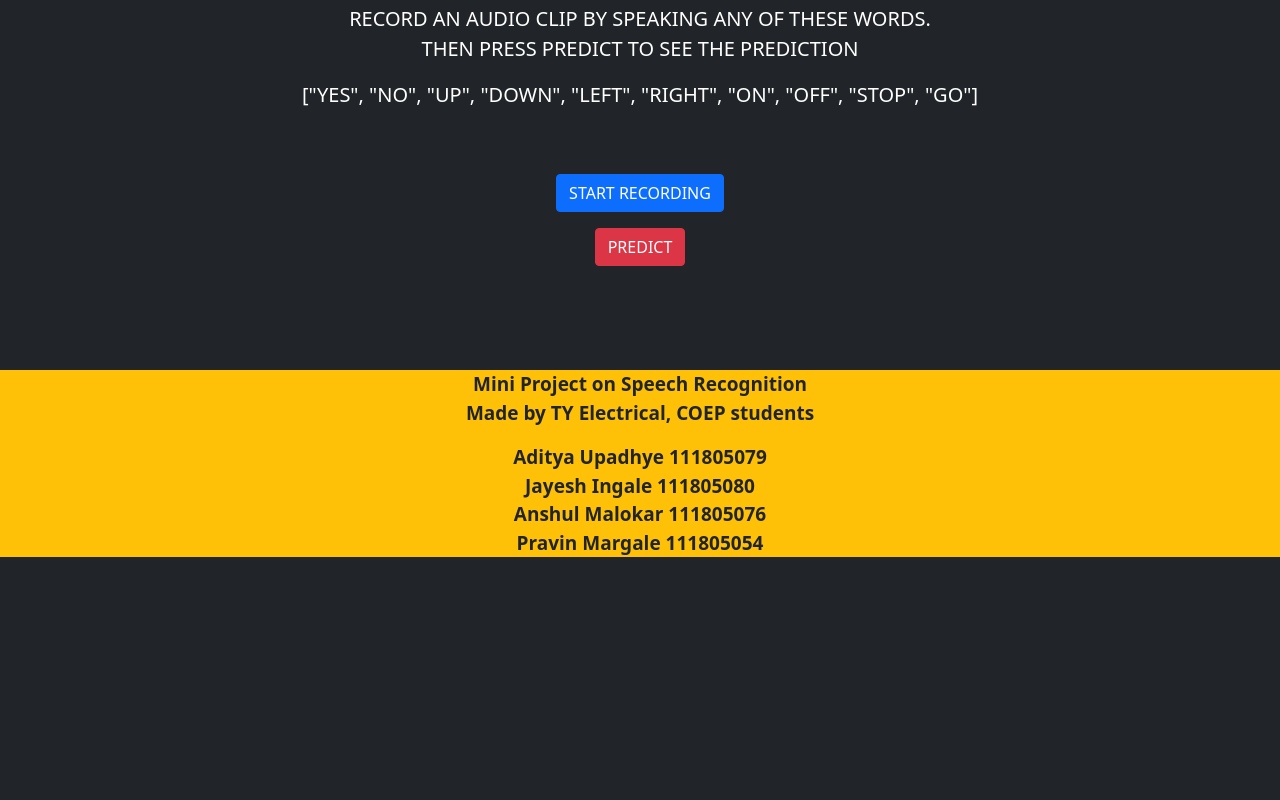
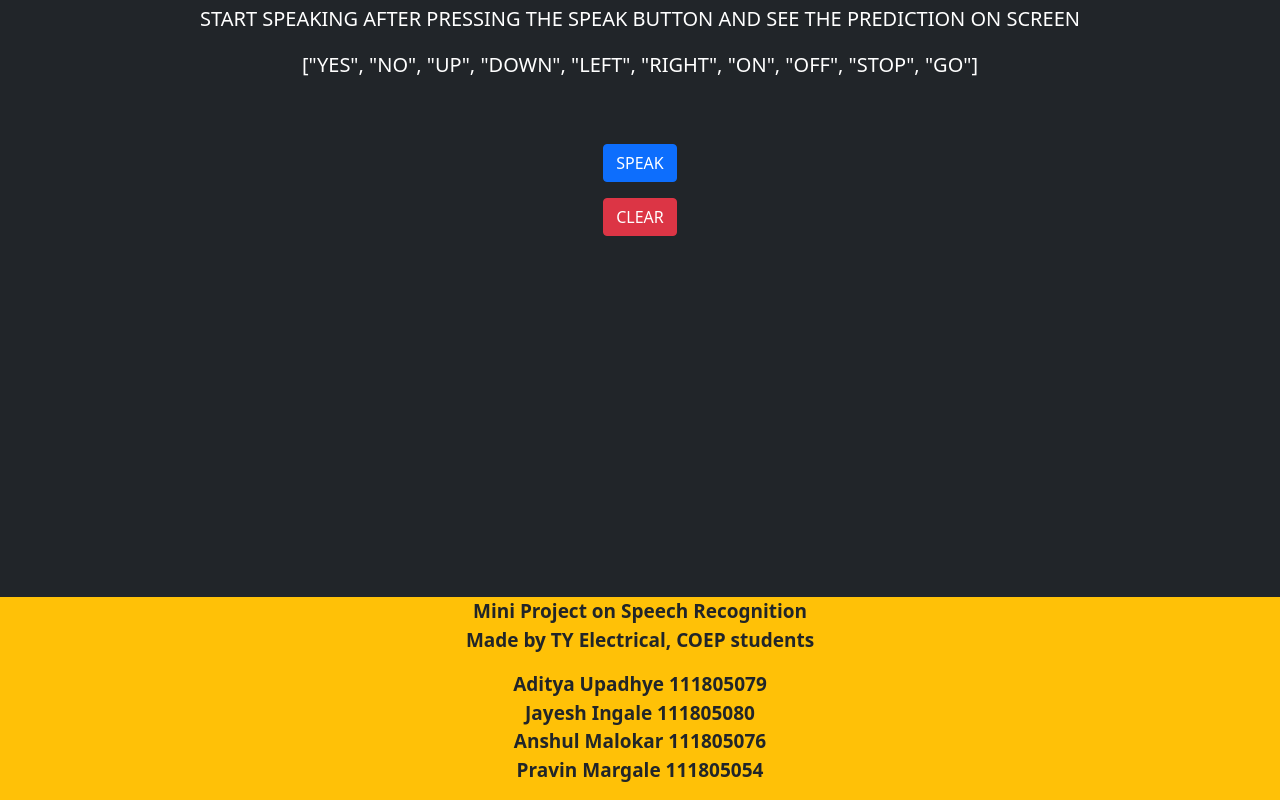
Before and after one commit to Adityaupadhye/mini-project-speech-to-text, a Flask app: page / in a window 1280 px wide. Run offline with Flask 2, Linux system fonts and the light colour scheme.

Commit message:
before pyinstaller create

```diff
--- a/application.py
+++ b/application.py
@@ -4,63 +4,89 @@ import soundfile as sf
 import os
 import onnxruntime as ort
 import librosa
+import numpy as np
+from flaskwebgui import FlaskUI
 
 application = Flask(__name__)
 app = application
+ui = FlaskUI(app, maximized=True)
 classes = ['down', 'no', 'left', 'go', 'off', 'on', 'right', 'stop' , 'up', 'yes']
+
+# start the ort session
+ort_session = ort.InferenceSession('trained_model.onnx')
 
 @app.route('/', methods=['GET','POST'])
 def index():
     preds = ''
+    if request.method == 'POST':
+        print('post')
+        preds = record()
+
     return render_template('index.html', preds=preds)
 
-
-def run_model():
-    print('run model')
-    samples, sample_rate = librosa.load('output.wav', sr=16000)
-    samples = librosa.resample(samples, sample_rate, 8000)
-    ort_session = ort.InferenceSession('trained_model.onnx')
-    inputs = {ort_session.get_inputs()[0].name: samples.reshape(1,8000,1)}
-    output = ort_session.run(None, inputs)[0].argmax()
-    print(output, classes[output])
-    return classes[output]
 
 def record():
     sr = 16000  # Sample rate
     seconds = 1  # Duration of recording
     print('recording')
     myrecording = sd.rec(int(seconds * sr), samplerate=sr, channels=1, blocking=True)
-    print('done')
-    sd.wait()  # Wait until recording is finished
-    if os.path.exists('output.wav'):
-        os.remove('output.wav')
-        print('removed')
-    else:
-        print('writing 1st time')
-    sf.write('output.wav', myrecording, sr)
-    return True
+    # shape of myrecording (16000,1)
+    rec = myrecording.reshape([16000,]) # now shape is (16000,) all in 1 row
+    rec = librosa.resample(rec, sr, 8000) # (8000,)
+    rec = rec.reshape(1,8000,1) # (1,8000,1)
+    # testing realtime
+    inputs = {ort_session.get_inputs()[0].name: rec}
+    output = ort_session.run(None, inputs)[0].argmax()
+    print('realtime output = ', output, classes[output])
+    preds = classes[output]
+    return 'prediction = '+preds
+
+# def run_model():
+#     print('run model')
+#     samples, sample_rate = librosa.load('output.wav', sr=16000)
+#     print('samples = ', samples, type(samples), np.shape(samples))
+#     samples = librosa.resample(samples, sample_rate, 8000)
+#     print('sample shape = ', np.shape(samples))
+#     inputs = {ort_session.get_inputs()[0].name: samples.reshape(1,8000,1)}
+#     output = ort_session.run(None, inputs)[0].argmax()
+#     print(output, classes[output])
+#     return classes[output]
+
+# print('done')
+# sd.wait()  # Wait until recording is finished
+# if os.path.exists('output.wav'):
+#     os.remove('output.wav')
+#     print('removed')
+# else:
+#     print('writing 1st time')
+# sf.write('output.wav', myrecording, sr)
+# return True
 
 
-def play():
-    print('playing')
-    data, fs = sf.read('output.wav')
-    sd.play(data, fs)
-    status = sd.wait()
-    print(status)
+# def play():
+#     print('playing')
+#     data, fs = sf.read('output.wav')
+#     sd.play(data, fs)
+#     status = sd.wait()
+#     print(status)
 
 
-@app.route('/start', methods=['GET','POST'])
-def start():
-    print(record())
-    play()
-    return redirect('/')
+# @app.route('/start', methods=['GET','POST'])
+# def start():
+#     print(record())
+#     play()
+#     preds = run_model()
+
+#     return render_template('index.html', preds='prediction = '+preds)
+#     return redirect('/')
 
 
-@app.route('/predict', methods=['GET','POST'])
-def predict():
-    preds = run_model()
+# @app.route('/predict', methods=['GET','POST'])
+# def predict():
+#     preds = run_model()
 
-    return render_template('index.html', preds='prediction = '+preds)
+#     return render_template('index.html', preds='prediction = '+preds)
 
 if __name__ == '__main__':
-    app.run(debug=True)
+    ui.run()
+    # app.run(debug=True)
--- a/requirements.txt
+++ b/requirements.txt
@@ -6,6 +6,7 @@ chardet==4.0.0
 click==7.1.2
 decorator==5.0.7
 Flask==1.1.2
+flaskwebgui==0.2.3
 idna==2.10
 itsdangerous==1.1.0
 Jinja2==2.11.3
@@ -19,6 +20,7 @@ onnxruntime==1.7.0
 packaging==20.9
 pooch==1.3.0
 protobuf==3.15.8
+psutil==5.8.0
 pycparser==2.20
 pyparsing==2.4.7
 requests==2.25.1
@@ -30,4 +32,6 @@ sounddevice==0.4.1
 SoundFile==0.10.3.post1
 threadpoolctl==2.1.0
 urllib3==1.26.4
+waitress==2.0.0
 Werkzeug==1.0.1
+whichcraft==0.6.1
--- a/templates/index.html
+++ b/templates/index.html
@@ -21,8 +21,7 @@
     <div id="container" class="container text-center text-white">
         <div class="row mt-1">
             <div class="col fs-5 text-uppercase">
-                <p>Record an audio clip by speaking any of these words. <br>
-                    Then press Predict to see the prediction
+                <p>Start speaking after pressing the SPEAK button and see the prediction on screen
                 </p>
                 <p>
                     ["yes", "no", "up", "down", "left", "right", "on", "off", "stop", "go"]
@@ -30,14 +29,12 @@
             </div>
         </div>
         <div class="row">
-            <div class="col">
-                <form action="/start" method="POST" class="mt-5">
-                    <button class="btn btn-primary text-uppercase" type="submit">start recording</button>
-                </form>
-                <form action="/predict" method="post" class="mt-3">
-                    <button class="btn btn-danger text-uppercase" type="submit">Predict</button>
-                </form>
-            </div>
+            <form action="/" method="POST" class="mt-5">
+                <button class="btn btn-primary text-uppercase" type="submit">speak</button>
+            </form>
+            <form action="/" method="GET" class="mt-3">
+                <button class="btn btn-danger text-uppercase" type="submit">Clear</button>
+            </form>
         </div>
         <div class="row my-5">
             <div class="col">
@@ -45,7 +42,7 @@
             </div>
         </div>
     </div>
-    <footer class="sticky-bottom mt-5 text-center bg-warning">
+    <footer class="fixed-bottom mt-5 text-center bg-warning">
         <p>
             Mini Project on Speech Recognition<br>
             Made by TY Electrical, COEP students
```
Also changed, not shown: 6 other files.
